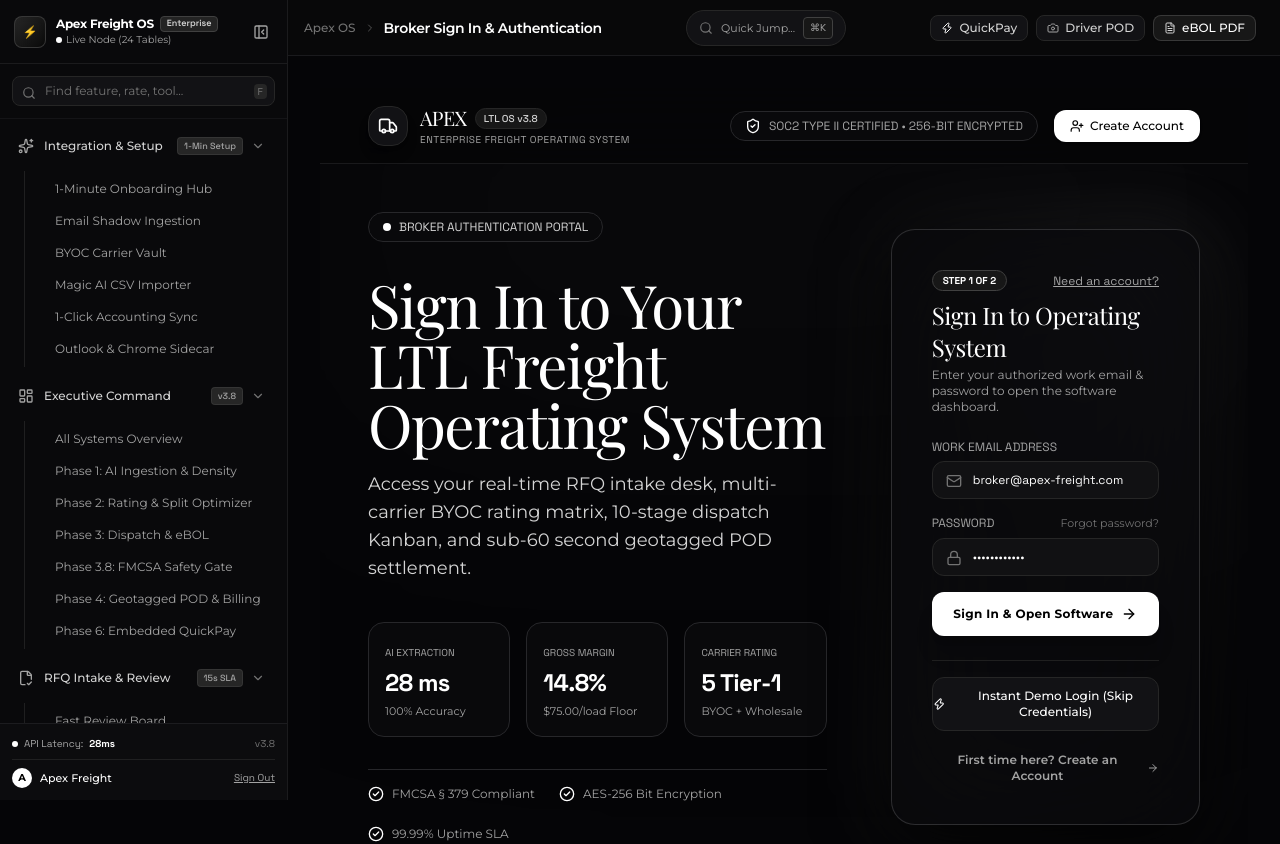
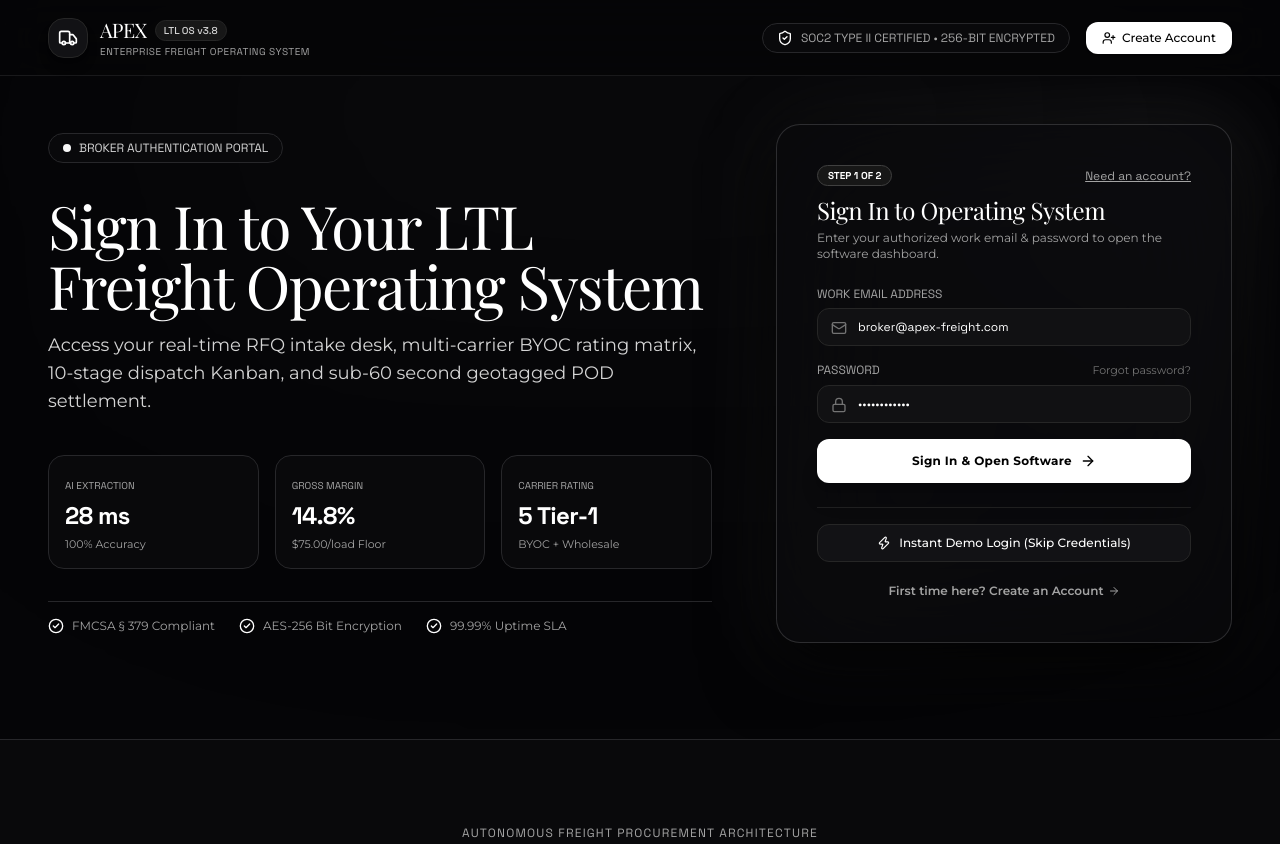
Before and after one commit to wararkarkrishna-cmd/ltl_startup, a Next.js app: page /login in a window 1280 px wide. Shown: the top 844 px of the page. Built offline with nearby package versions, Linux system fonts and the light colour scheme; a web font is replaced by a local one.

Commit message:
fix(layout): render standalone full-screen view for /login and /signup without dashboard sidebar or header

```diff
--- a/src/components/navigation/AppShell.tsx
+++ b/src/components/navigation/AppShell.tsx
@@ -1,14 +1,31 @@
 'use client';
 
 import React, { useState, Suspense } from 'react';
+import { usePathname } from 'next/navigation';
 import { AppSidebar } from './AppSidebar';
 import { AppHeader } from './AppHeader';
 
 export const AppShell: React.FC<{
   children: React.ReactNode;
 }> = ({ children }) => {
+  const pathname = usePathname();
   const [isSidebarCollapsed, setIsSidebarCollapsed] = useState(false);
 
+  const isAuthPage =
+    pathname === '/login' ||
+    pathname === '/signup' ||
+    pathname === '/create-account';
+
+  // Standalone Auth Pages (Login / Create Account) without Dashboard Sidebar/Header
+  if (isAuthPage) {
+    return (
+      <div className="min-h-screen bg-[#050507] text-[#f4f4f5] font-sans selection:bg-white selection:text-black">
+        {children}
+      </div>
+    );
+  }
+
+  // Software Application Dashboard Shell (with Sidebar & Header)
   return (
     <div className="min-h-screen bg-[#050507] text-[#f4f4f5] flex flex-col font-sans selection:bg-white selection:text-black">
       {/* Left Sidebar */}
```
